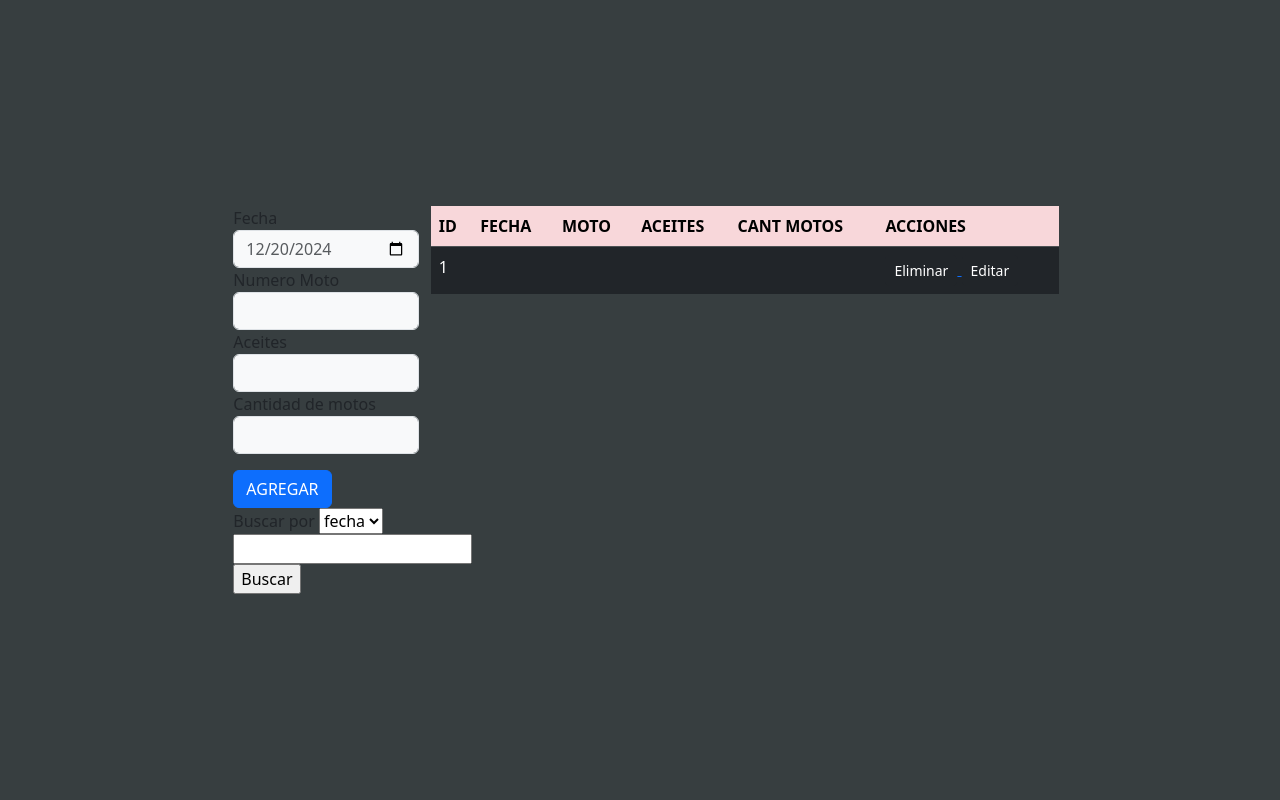
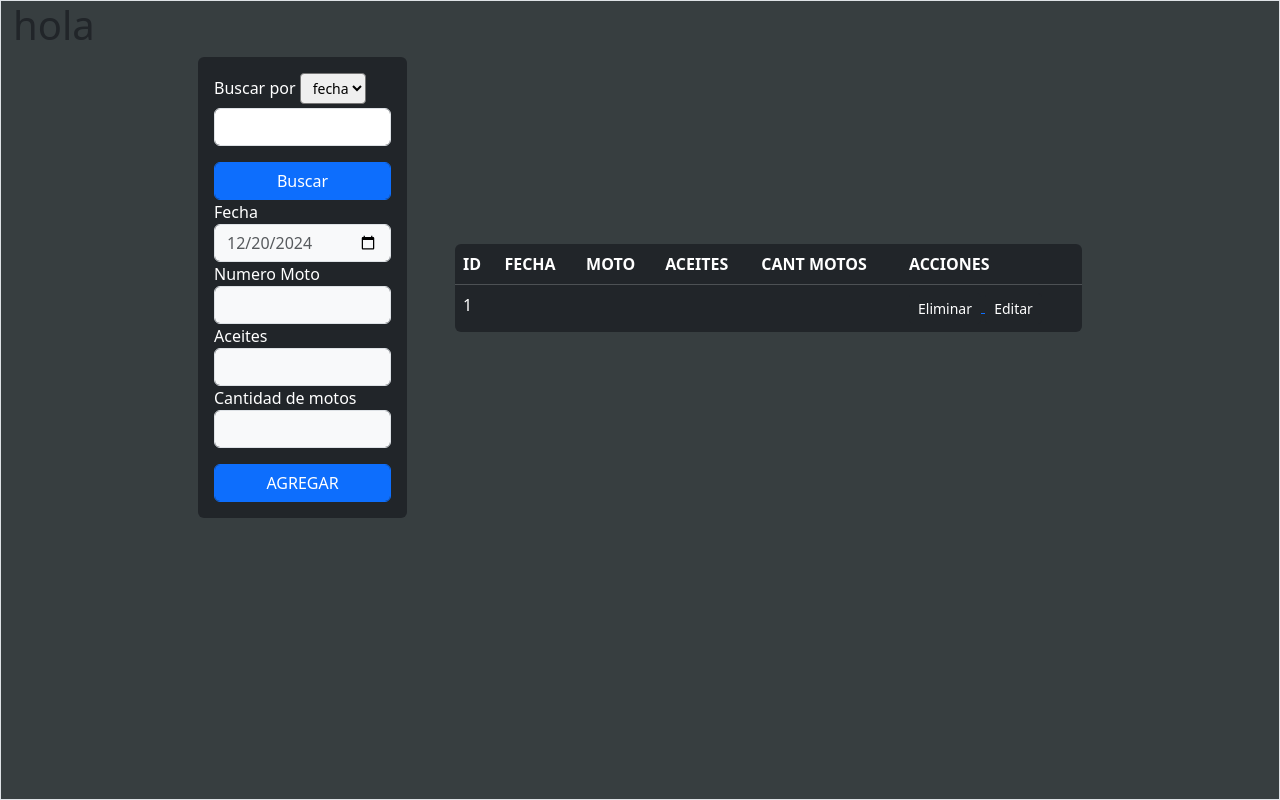
Before and after one commit to AlejandroCR070600/AceitesSufa, a PHP site: page / in a window 1280 px wide. Run offline with PHP 8.4, Linux system fonts and the light colour scheme; tables that the repository leaves empty or names only in its code hold one stand-in row (values such as "Sample post"); data that the repository does not hold is empty.

Commit message:
se agrego el formulario y diseño

```diff
--- a/index.php
+++ b/index.php
@@ -49,49 +49,53 @@ if (isset($_GET['opciones'])) {
     <title>Aceites Sufacen</title>
     <link href="https://cdn.jsdelivr.net/npm/bootstrap@5.3.3/dist/css/bootstrap.min.css" rel="stylesheet" integrity="sha384-QWTKZyjpPEjISv5WaRU9OFeRpok6YctnYmDr5pNlyT2bRjXh0JMhjY6hW+ALEwIH" crossorigin="anonymous">
 </head>
-<body style="background-color: #373E40;">
+<body style="background-color: #373E40;" class="flex-column ustify-content-center align-items-center">
+
 
 <!-- Contenedor principal centrado -->
-<section class="container-fluid d-flex justify-content-center align-items-center" style="min-height: 100vh;">
+<section class="container-fluid flex-column justify-content-center align-items-center border" style="min-height: 100vh;">
+ <h1>hola</h1>
   <!-- Fila que contiene dos columnas -->
-  <div class="row w-100 justify-content-center  ">
+  <div class="w-100 d-flex justify-content-center align-items-center ">
 
     <!-- Columna para el formulario -->
-    <div class="col-md-2">
-      <form method="POST" action="BD/agregar_datos.php" class="form-group">
-        <label>Fecha</label>
-        <input type="date" id="fecha" name="fecha" class="form-control bg-light text-muted">
+    <div class="col-md-2 bg-dark p-3 text-white me-5 rounded d-flex flex-column align-items-center justify-content-center">
 
-        <label>Numero Moto</label>
-        <input type="number" id="Num_moto" name="Num_Moto" class="form-control bg-light text-muted">
-
-        <label>Aceites</label>
-        <input type="number" id="Aceites" name="Aceites" class="form-control bg-light text-muted">
-
-        <label>Cantidad de motos</label>
-        <input type="number" id="Cant_Motos" name="Cant_Motos" class="form-control bg-light text-muted">
-
-        <button type="submit" class="btn btn-primary mt-3">AGREGAR</button>
-      </form>
-      <form method="GET" action="">
-    <label for="buscar">Buscar por</label>
-    <select name="opciones" id="opciones" required>
+    <form method="GET" action="" class="form-group">
+    <label for="buscar" class="form-label mb-2">Buscar por</label>
+    <select name="opciones" id="opciones" required class="form-select-sm">
       <option value="Fecha" >fecha</option>
       <option value="Moto_Num" >moto</option>
       <option value="id" >folio</option>
 
 
-    <input type="input" id="buscar" name="buscar" >
-    <input type="submit" value="Buscar">
+    <input type="input" id="buscar" name="buscar" class="form-control" >
+    <input type="submit" value="Buscar" class="btn btn-primary mt-3 form-control">
 </form>
+      <form method="POST" action="BD/agregar_datos.php" class="form-group ">
+        <label>Fecha</label>
+        <input type="date" id="fecha" name="fecha" class="form-control bg-light text-muted" required>
+
+        <label>Numero Moto</label>
+        <input type="number" id="Num_moto" name="Num_Moto" class="form-control bg-light text-muted" required>
+
+        <label>Aceites</label>
+        <input type="number" id="Aceites" name="Aceites" class="form-control bg-light text-muted" required>
+
+        <label>Cantidad de motos</label>
+        <input type="number" id="Cant_Motos" name="Cant_Motos" class="form-control bg-light text-muted" required>
+
+        <button type="submit" class="btn btn-primary mt-3 form-control">AGREGAR</button>
+      </form>
+
 
     </div>
 
     <!-- Columna para la tabla -->
-    <div class="col-md-6 table-responsive p-0 m-0" style="max-height: 550px; overflow-y: auto;">
+    <div class="col-md-6 table-responsive p-0 m-0 rounded" style="max-height: 550px; overflow-y: auto;">
 
-    <table class="table table-borderless table-hover m-0">
-        <thead class="table-danger">
+    <table class="table table-borderless table-hover m-0 ">
+        <thead class="table-dark">
           <tr>
             <th>ID</th>
             <th>FECHA</th>
```
